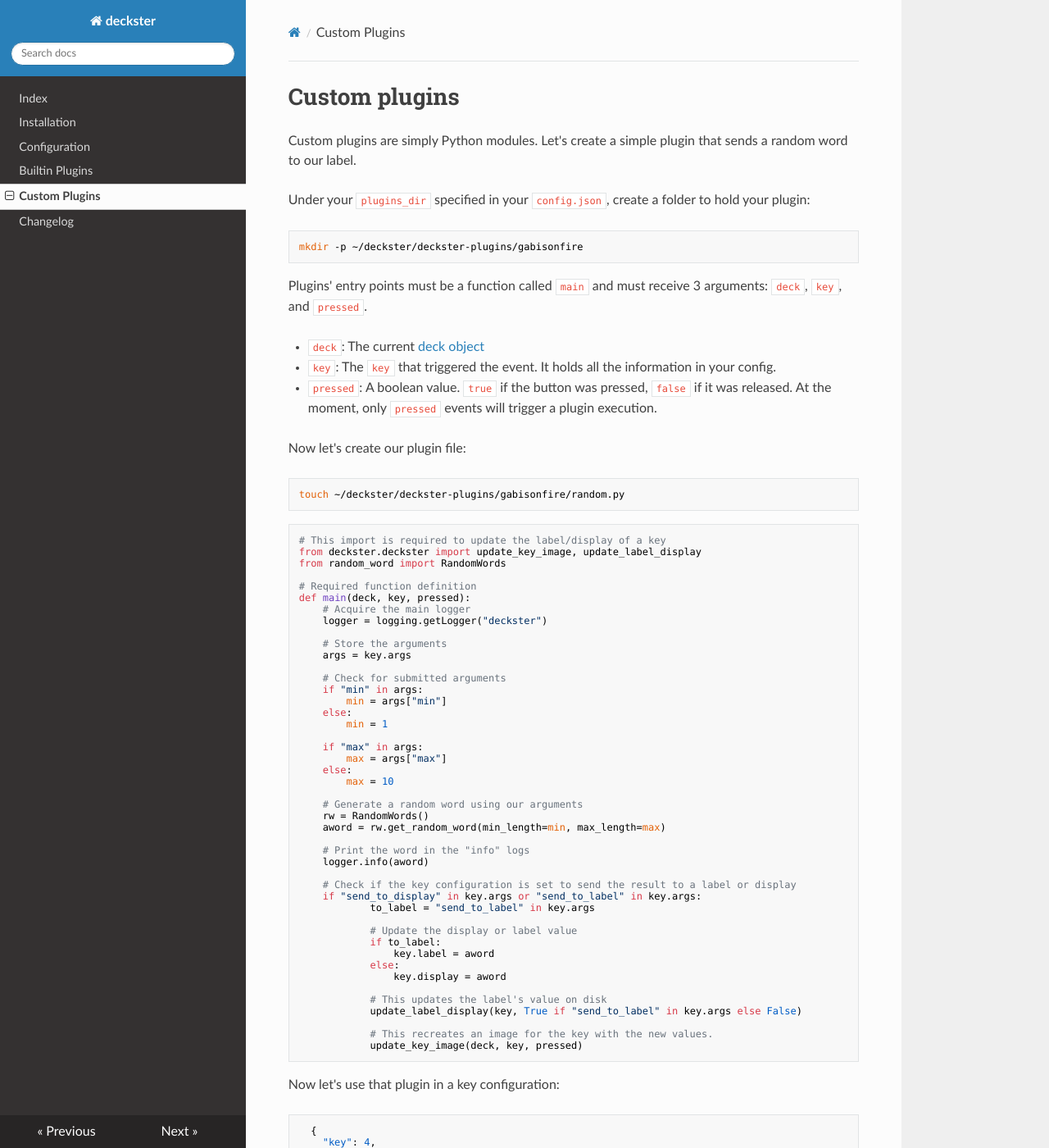
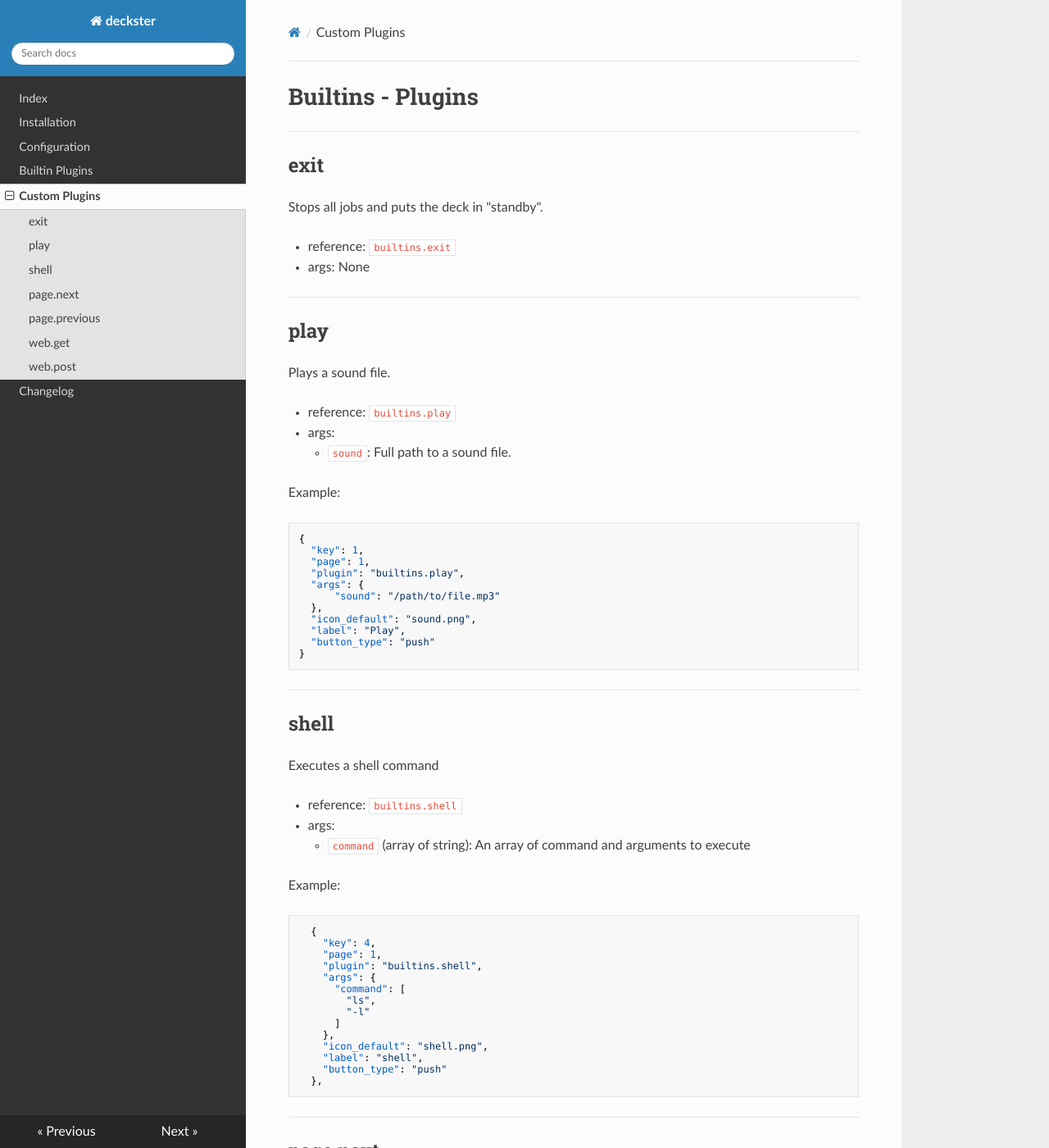
Before and after one commit to Gabisonfire/deckster, an MkDocs documentation site: the page built from docs/plugins.md, in a window 1280 px wide and 1400 px high. Shown: the whole window at 82% size. Built offline with MkDocs 1.6.1, drawn with Linux system fonts in a browser that asks for light colours; nearby versions of some CDN libraries; some of the changed text lies outside the part shown.

Commit message:
Docs - Version 2 completed

````diff
--- a/docs/builtins.md
+++ /dev/null
@@ -1,165 +0,0 @@
-# Builtins
----
-## exit
-Stops all jobs and puts the deck in "standby".
-
-- reference: `builtins.exit`
-- args: None
----
-## play
-Plays a sound file.
-
-- reference: `builtins.play`
-- args:
-  - `sound`: Full path to a sound file.
-
-Example:
-```json
-{
-  "key": 1,
-  "page": 1,
-  "plugin": "builtins.play",
-  "args": {
-      "sound": "/path/to/file.mp3"
-  },
-  "icon_default": "sound.png",
-  "label": "Play",
-  "button_type": "push"
-}
-```
----
-## shell
-Executes a shell command
-
-- reference: `builtins.shell`
-- args:
-  - `command` (array of string): An array of command and arguments to execute
-
-Example:
-```json
-  {
-    "key": 4,
-    "page": 1,
-    "plugin": "builtins.shell",
-    "args": {
-      "command": [
-        "ls",
-        "-l"
-      ]
-    },
-    "icon_default": "shell.png",
-    "label": "shell",
-    "button_type": "push"
-  },
-```
----
-## page.next
-Switches to the next page on the deck.
-
-- reference: `builtins.page.next`
-- args: None
-
-Example:
-```json
-  {
-    "key": 14,
-    "page": 1,
-    "plugin": "builtins.page.next",
-    "icon_default": "next.png",
-    "label": "next",
-    "button_type": "push"
-  }
-```
----
-## page.previous
-Switches to the previous page on the deck.
-
-- reference: `builtins.page.previous`
-- args: None
-
-Example:
-```json
-  {
-    "key": 10,
-    "page": 1,
-    "plugin": "builtins.page.previous",
-    "icon_default": "previous.png",
-    "label": "previous",
-    "button_type": "push"
-  }
-```
----
-## web.get
-Makes a GET request
-
-- reference: `builtins.web.get`
-- args:
-  - `url`(string): The url
-  - `status_codes`(array of int): Expected status codes to process the request
-  - `json_parse` (string): The key to parse from the returned JSON. Currently supports only one level.
-  - `json_data`(json): optional, JSON body of the request
-  - `headers` (json): optional, Headers to apply to the request
-  - `send_to_label` (bool): optional, sends the result to the key's label.
-  - `send_to_display` (bool): optional, sends the result to the key's display.
-
-Example:
-```json
-  {
-    "key": 3,
-    "page": 1,
-    "plugin": "builtins.web.get",
-    "args": {
-      "url": "http://worldtimeapi.org/api/timezone/America/Toronto",
-      "status_codes": [
-        200,
-        201
-      ],
-      "json_parse": "day_of_week",
-      "send_to_display": true
-    },
-    "icon_default": "@display",
-    "icon_pressed": "@display",
-    "label": "Day",
-    "font_size": 14,
-    "display_size": 24,
-    "display_offset": 10,
-    "button_type": "timer_on",
-    "interval": 10
-  },
-```
----
-## web.post
-Makes a post request.
-
-- reference: `builtins.web.post`
-- args:
-  - `url`(string): The url
-  - `json_data`(json): JSON body of the request
-  - `headers` (json): Headers to apply to the request
-  - `status_codes`(array of int): Expected status codes to process the request
-
-```json
-  {
-    "key": 0,
-    "page": 1,
-    "plugin": "builtins.web.post",
-    "args": {
-      "url": "https://home-assistant.com/api/services/light/toggle",
-      "headers": {
-        "Content-type": "application/json",
-        "Authorization": "Bearer ABCDEFG12345"
-      },
-      "json_data": {
-        "entity_id": "light.light_strip"
-      },
-      "status_codes": [
-        200,
-        201
-      ]
-    },
-    "icon_default": "light.png",
-    "label": "Light on",
-    "label_color": "green",
-    "button_type": "push_toggle"
-  },
-```
--- a/docs/config.md
+++ b/docs/config.md
@@ -18,11 +18,13 @@
 | label | The text displayed in the label | | string | |
 | label_color | The color of the text displayed by the label | | Common HTML color names. | white |
 | label_offset | The offset of the label relative to the bottom. | | int | 5 |
+| label_truncate | The maximum of characters a label will display. | | int | None (-1) |
 | display | Text to display. Requires `@display` for icon. See [Special Configurations](#special-configurations) | | string | |
 | display_offset | The offset of the text relative to the top. | | int | 15 |
 | display_color | The color of the text displayed by the `display` | | Common HTML color names. | white |
 | display_size | The size of the font for key displays | | int | 14 |
 | display_font |  The font to use for displays | | An installed font | Roboto-Regular.ttf |
+| padding | The padding applied to the icon. Left, right, bottom, top | | [int,int,int,int] | [0,0,0,0] |
 | toggle_state | The state stored for `toggle` type buttons. | | true, false | Written by Deckster |
 
 ---
@@ -39,3 +41,4 @@
 - `label`
   - `@hide`: Will hide the label.
 - `toggle_state`: This is used ny Deckster to keep the state of `toggle` type buttons. It is kept inside the configuration to allow users to manually change it if needed.
+- `padding`: When a label is shown, the bottom padding is automatically set to 20.
--- a/docs/plugins.md
+++ b/docs/plugins.md
@@ -1,90 +1,165 @@
-# Custom plugins
-Custom plugins are simply Python modules. Let's create a simple plugin that sends a random word to our label.
+# Builtins - Plugins
+---
+## exit
+Stops all jobs and puts the deck in "standby".
 
-Under your `plugins_dir` specified in your `config.json`, create a folder to hold your plugin:
-```bash
-mkdir -p ~/deckster/deckster-plugins/gabisonfire
+- reference: `builtins.exit`
+- args: None
+---
+## play
+Plays a sound file.
+
+- reference: `builtins.play`
+- args:
+  - `sound`: Full path to a sound file.
+
+Example:
+```json
+{
+  "key": 1,
+  "page": 1,
+  "plugin": "builtins.play",
+  "args": {
+      "sound": "/path/to/file.mp3"
+  },
+  "icon_default": "sound.png",
+  "label": "Play",
+  "button_type": "push"
+}
 ```
+---
+## shell
+Executes a shell command
 
-Plugins' entry points must be a function called `main` and must receive 3 arguments: `deck`, `key`, and `pressed`.
+- reference: `builtins.shell`
+- args:
+  - `command` (array of string): An array of command and arguments to execute
 
-- `deck`: The current [deck object](https://python-elgato-streamdeck.readthedocs.io/en/stable/modules/devices.html#module-StreamDeck.Devices.StreamDeck)
-- `key`: The `key` that triggered the event. It holds all the information in your config.
-- `pressed`: A boolean value. `true` if the button was pressed, `false` if it was released. At the moment, only `pressed` events will trigger a plugin execution.
-
-Now let's create our plugin file:
-```bash
-touch ~/deckster/deckster-plugins/gabisonfire/random.py
-```
-
-```python
-# This import is required to update the label/display of a key
-from deckster.deckster import update_key_image, update_label_display
-from random_word import RandomWords
-
-# Required function definition
-def main(deck, key, pressed):
-    # Acquire the main logger
-    logger = logging.getLogger("deckster")
-
-    # Store the arguments
-    args = key.args
-
-    # Check for submitted arguments
-    if "min" in args:
-        min = args["min"]
-    else:
-        min = 1
-
-    if "max" in args:
-        max = args["max"]
-    else:
-        max = 10
-
-    # Generate a random word using our arguments
-    rw = RandomWords()
-    aword = rw.get_random_word(min_length=min, max_length=max)
-
-    # Print the word in the "info" logs
-    logger.info(aword)
-
-    # Check if the key configuration is set to send the result to a label or display
-    if "send_to_display" in key.args or "send_to_label" in key.args:
-            to_label = "send_to_label" in key.args
-
-            # Update the display or label value
-            if to_label:
-                key.label = aword
-            else:
-                key.display = aword
-
-            # This updates the label's value on disk
-            update_label_display(key, True if "send_to_label" in key.args else False)
-
-            # This recreates an image for the key with the new values.
-            update_key_image(deck, key, pressed)
-```
-
-Now let's use that plugin in a key configuration:
+Example:
 ```json
   {
     "key": 4,
     "page": 1,
-    "plugin": "gabisonfire.random",
+    "plugin": "builtins.shell",
     "args": {
-      "min": 5,
-      "max": 10
+      "command": [
+        "ls",
+        "-l"
+      ]
     },
-    "icon_default": "random.png",
-    "label": "Random Word",
+    "icon_default": "shell.png",
+    "label": "shell",
     "button_type": "push"
   },
 ```
-That's it. When you press your "Random Word" button, the label will change into a random word.
-You can also organise plugins in subfolder and add it to the reference. Ex:
-```bash
-touch ~/deckster/deckster-plugins/gabisonfire/words/random.py
+---
+## page.next
+Switches to the next page on the deck.
+
+- reference: `builtins.page.next`
+- args: None
+
+Example:
+```json
+  {
+    "key": 14,
+    "page": 1,
+    "plugin": "builtins.page.next",
+    "icon_default": "next.png",
+    "label": "next",
+    "button_type": "push"
+  }
 ```
+---
+## page.previous
+Switches to the previous page on the deck.
+
+- reference: `builtins.page.previous`
+- args: None
+
+Example:
 ```json
-    "plugin": "gabisonfire.words.random",
+  {
+    "key": 10,
+    "page": 1,
+    "plugin": "builtins.page.previous",
+    "icon_default": "previous.png",
+    "label": "previous",
+    "button_type": "push"
+  }
 ```
+---
+## web.get
+Makes a GET request
+
+- reference: `builtins.web.get`
+- args:
+  - `url`(string): The url
+  - `status_codes`(array of int): Expected status codes to process the request
+  - `json_parse` (string): The key to parse from the returned JSON. Currently supports only one level.
+  - `json_data`(json): optional, JSON body of the request
+  - `headers` (json): optional, Headers to apply to the request
+  - `send_to_label` (bool): optional, sends the result to the key's label.
+  - `send_to_display` (bool): optional, sends the result to the key's display.
+
+Example:
+```json
+  {
+    "key": 3,
+    "page": 1,
+    "plugin": "builtins.web.get",
+    "args": {
+      "url": "http://worldtimeapi.org/api/timezone/America/Toronto",
+      "status_codes": [
+        200,
+        201
+      ],
+      "json_parse": "day_of_week",
+      "send_to_display": true
+    },
+    "icon_default": "@display",
+    "icon_pressed": "@display",
+    "label": "Day",
+    "font_size": 14,
+    "display_size": 24,
+    "display_offset": 10,
+    "button_type": "timer_on",
+    "interval": 10
+  },
+```
+---
+## web.post
+Makes a post request.
+
+- reference: `builtins.web.post`
+- args:
+  - `url`(string): The url
+  - `json_data`(json): JSON body of the request
+  - `headers` (json): Headers to apply to the request
+  - `status_codes`(array of int): Expected status codes to process the request
+
+```json
+  {
+    "key": 0,
+    "page": 1,
+    "plugin": "builtins.web.post",
+    "args": {
+      "url": "https://home-assistant.com/api/services/light/toggle",
+      "headers": {
+        "Content-type": "application/json",
+        "Authorization": "Bearer ABCDEFG12345"
+      },
+      "json_data": {
+        "entity_id": "light.light_strip"
+      },
+      "status_codes": [
+        200,
+        201
+      ]
+    },
+    "icon_default": "light.png",
+    "label": "Light on",
+    "label_color": "green",
+    "button_type": "push_toggle"
+  },
+```
````
Also changed, not shown: docs/changelog.md (+3 -0 lines), docs/custom_generators.md (+6 -0 lines), docs/custom_plugins.md (added, +90 -0 lines), docs/generators.md (+76 -0 lines), docs/index.md (+12 -2 lines), docs/install.md (+3 -0 lines), 5 other files.
